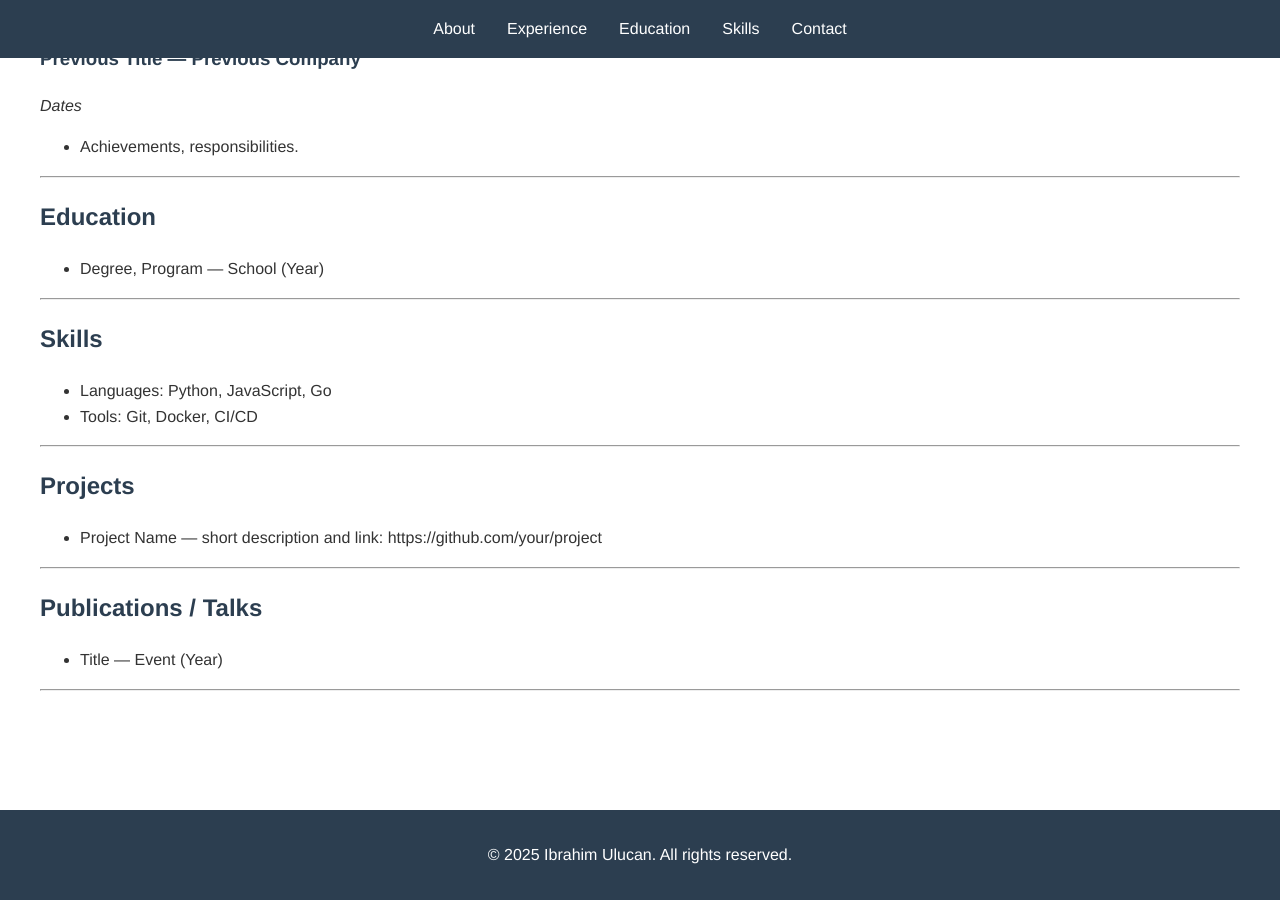
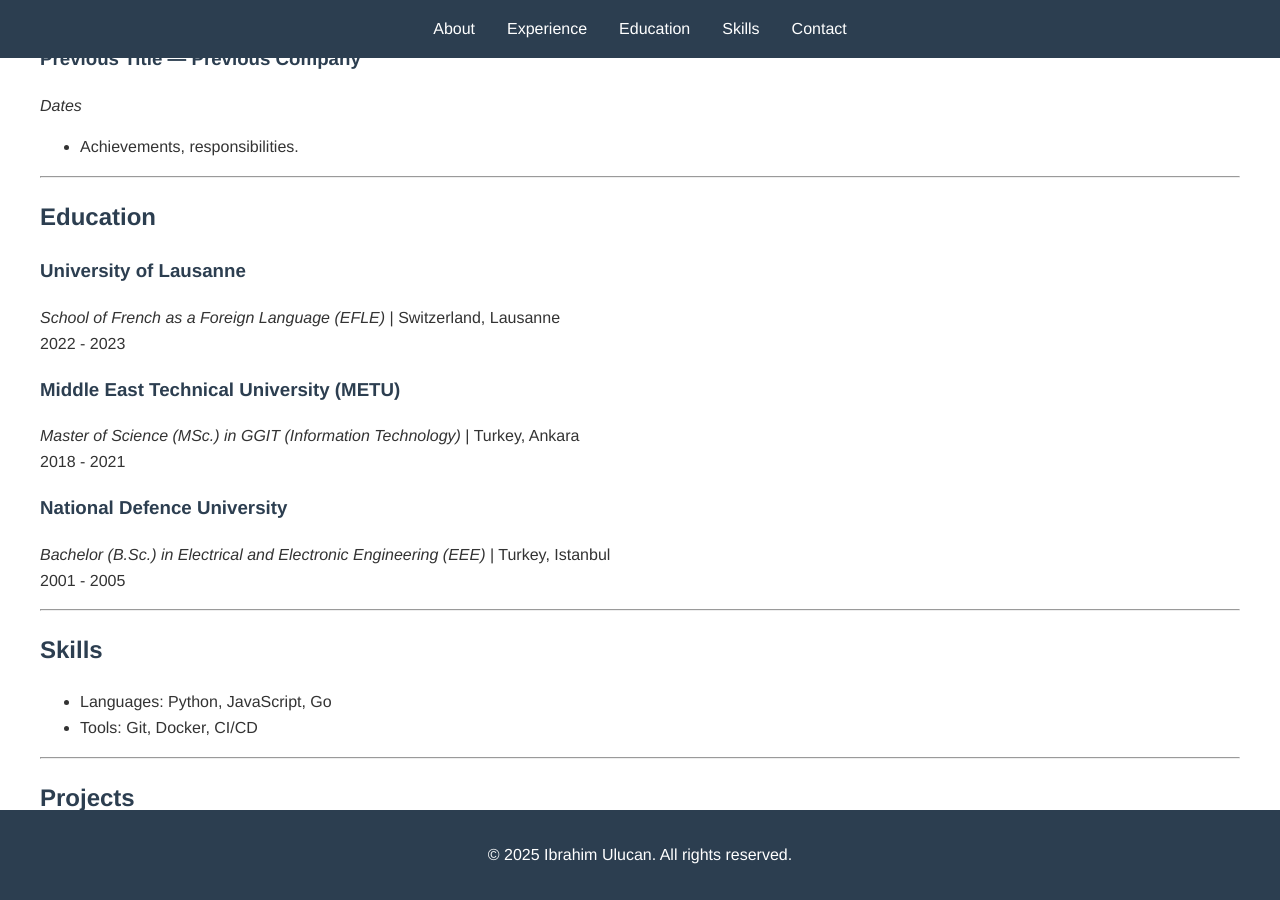
Before and after one commit to iulucan/iulucan.github.io, a Jekyll site: the page built from index.md, in a window 1280 px wide and 900 px high, scrolled down 504 px. Built offline with Jekyll 4.4.1, drawn with Linux system fonts in a browser that asks for light colours; our own code applies the rules of GitHub Pages for plain Markdown files.

Commit message:
Update Education section with academic credentials

```diff
--- a/index.md
+++ b/index.md
@@ -33,7 +33,18 @@ Notably in Switzerland, I have contributed to research-driven AI projects such a
 ---
 
 ## Education
-- Degree, Program — School (Year)
+
+### University of Lausanne
+*School of French as a Foreign Language (EFLE)* | Switzerland, Lausanne
+2022 - 2023
+
+### Middle East Technical University (METU)
+*Master of Science (MSc.) in GGIT (Information Technology)* | Turkey, Ankara
+2018 - 2021
+
+### National Defence University
+*Bachelor (B.Sc.) in Electrical and Electronic Engineering (EEE)* | Turkey, Istanbul
+2001 - 2005
 
 ---
 
```
